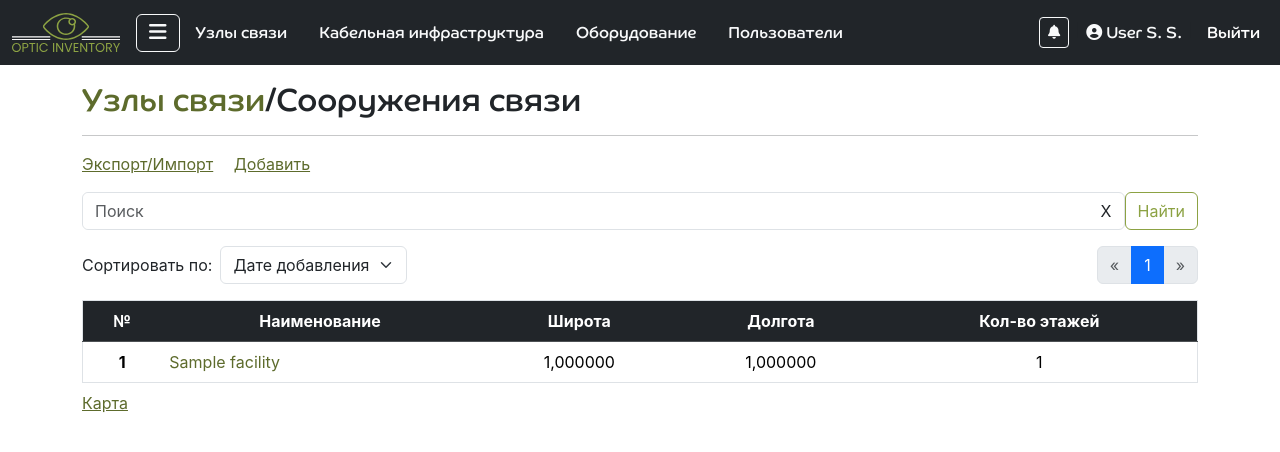
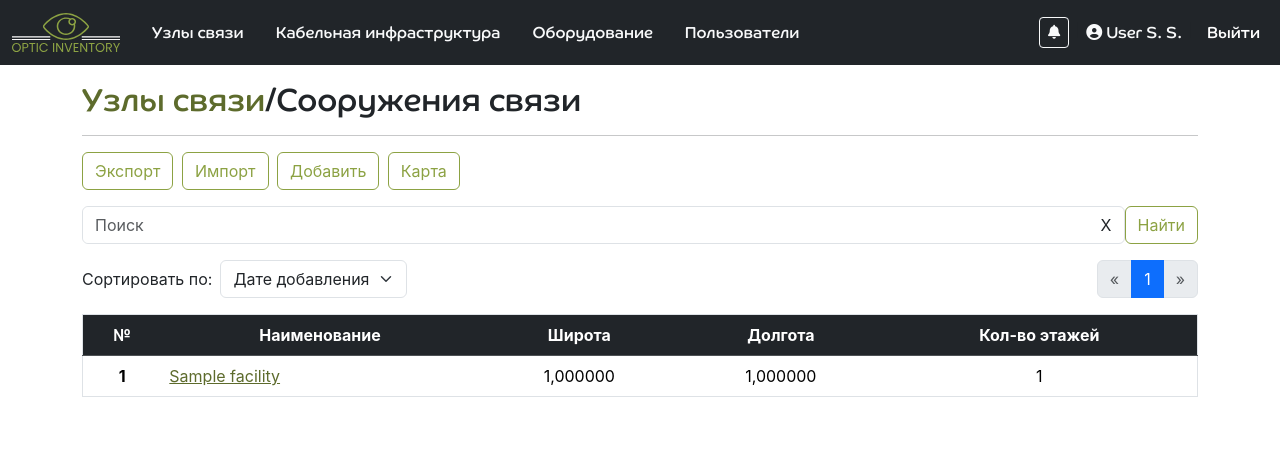
Before and after one commit to Dimonat-notavaliable/Optic-Inventory, a Django app: page /facilities/ in a window 1280 px wide. Shown: the top 452 px of the page. Run offline with Django 5.2, Linux system fonts and the light colour scheme; a user stored in the database is signed in; tables that the repository leaves empty hold one stand-in row (values such as "Sample post"); some libraries are stand-ins or nearby versions; some web fonts are replaced.

Commit message:
minor visual changes

```diff
--- a/main/templates/base.html
+++ b/main/templates/base.html
@@ -19,7 +19,7 @@
           <a class="navbar-brand" href="{% url 'home' %}">
               <img src="{% static 'img/New logo.svg' %}" width="108" height="39" alt="">
           </a>
-          <button class="btn btn-outline-light" type="button" data-bs-toggle="offcanvas" data-bs-target="#offcanvasDarkNavbar" aria-controls="offcanvasDarkNavbar">
+          <button class="navbar-toggler" type="button" data-bs-toggle="offcanvas" data-bs-target="#offcanvasDarkNavbar" aria-controls="offcanvasDarkNavbar">
                 <i class="fa-solid fa-bars fa-lg"></i>
           </button>
           <div class="offcanvas bg-opacity-75 offcanvas-top text-bg-dark collapse w-auto h-auto" tabindex="-1" id="offcanvasDarkNavbar" aria-labelledby="offcanvasDarkNavbarLabel">
--- a/main/templates/facilities.html
+++ b/main/templates/facilities.html
@@ -2,17 +2,18 @@
 {% block objects_type %}<a href="{% url 'centers' %}" class="text-success link-underline link-underline-opacity-0">Узлы связи</a>/Сооружения связи{% endblock %}
 {% block buttons %}
   <div class="mt-3">
+    <a href="" class="btn btn-outline btn-green me-1">Экспорт</a>
     {% if request.user.is_writer %}
-    <a href="" class="text-success me-3">Экспорт/Импорт</a>
-    <a href="{% url 'facility_create' %}" class="text-success">Добавить</a>
+    <a href="" class="btn btn-outline btn-green me-1">Импорт</a>
+    <a href="{% url 'facility_create' %}" class="btn btn-outline btn-green me-1">Добавить</a>
     {% endif %}
+    <a href="{% url 'facilities_map' %}" class="btn btn-outline btn-green me-1">Карта</a>
   </div>
 {% endblock %}
 {% block search_action %}{% url 'facilities' %}{% endblock %}
 {% block sorting_action %}{% url 'facilities' %}{% endblock %}
 {% block table %}
   <table class="table border" aria-label="Сооружения связи">
-    <caption><a href="{% url 'facilities_map' %}" class="text-success">Карта</a></caption>
     <thead class="table-dark">
       <tr class="text-center">
         <th scope="col">№</th>
@@ -26,7 +27,7 @@
       {% for object in objects %}
       <tr>
         <th class="text-center" scope="row">{{ forloop.counter }}</th>
-        <td><a href="{% url 'facility' object.id%}" class="text-success link-underline link-underline-opacity-0">{{ object.name }}</a></td>
+        <td><a href="{% url 'facility' object.id%}" class="text-success">{{ object.name }}</a></td>
         <td class="text-center">{{ object.latitude }}</td>
         <td class="text-center">{{ object.longitude }}</td>
         <td class="text-center">{{ object.floor_count }}</td>
```
Also changed, not shown: main/templates/dropdown_list_options.html (renamed from main/templates/center_dropdown_list_options.html, +4 -3 lines), main/templates/index.html (+14 -8 lines).
